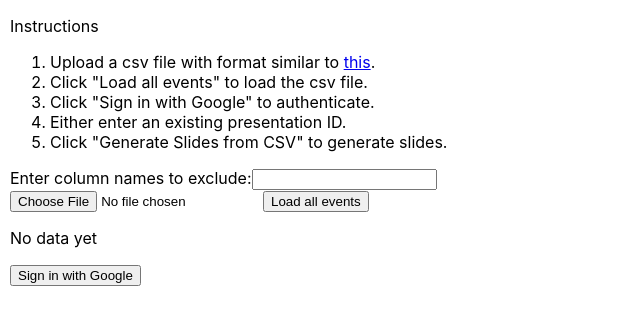
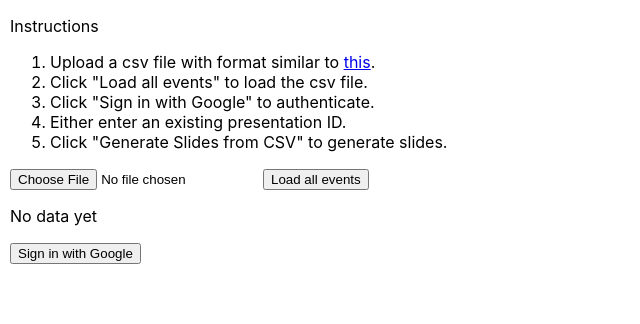
Before and after one commit to MIT-Scioly/slides-creator, a React (Create React App) app: page / in a window 1280 px wide. Shown: the top 324 px of the page, without its empty margins (0-640 px from the left). Built offline with nearby package versions, Linux system fonts and the light colour scheme; no server answers.

Commit message:
last year

```diff
--- a/src/App.js
+++ b/src/App.js
@@ -17,12 +17,12 @@ function App() {
         <li>Either enter an existing presentation ID.</li>
         <li>Click "Generate Slides from CSV" to generate slides.</li>
       </ol>
-      Enter column names to exclude:
-      <input
-        type="text"
-        name="exclude"
-        onChange={(event) => setExcludeText(event.target.value)}
-      />
+      {/*Enter column names to exclude:*/}
+      {/*<input*/}
+      {/*  type="text"*/}
+      {/*  name="exclude"*/}
+      {/*  onChange={(event) => setExcludeText(event.target.value)}*/}
+      {/*/>*/}
       <CsvLoader setCsvData={setCsvData} excludeText={excludeText}/>
       <p>{csvData ? "Data loaded" : "No data yet"}</p>
       <Slides csvData={csvData}/>
--- a/src/components/Slides.js
+++ b/src/components/Slides.js
@@ -24,11 +24,13 @@ export default function Slides({csvData}) {
   }
   const getPresentation = async () => {
     if (presentation) {
+      console.log(presentation)
       return presentation;
     }
     const res = await getPresentationObject(token, presentationId);
     const json = await res.json();
     setPresentation(json);
+    console.log(json)
     return json;
   }
 
@@ -36,7 +38,7 @@ export default function Slides({csvData}) {
     const dict = {};
     arr.forEach((item) => {
       // console.log(item)
-      dict[item['Event']] = item['Rankings'];
+      dict[item['Event'].replace("'", "").replace("*","").toLowerCase()] = item['Rankings'];
     });
     return dict;
   }
@@ -56,10 +58,11 @@ export default function Slides({csvData}) {
       if (elements.length === 7) {
         let title = elements[0].shape?.text?.textElements[1].textRun.content;
         if (title) {
-          title = title.trim()
+          title = title.trim().replace("’", "").replace("*","").toLowerCase()
           if (title in eventsDict) {
             console.log("title", title)
             const rankings = eventsDict[title];
+            console.log("rankings", rankings);
             // console.log("rankings", rankings);
             // console.log(slide)
             let bullets = []
@@ -83,6 +86,10 @@ export default function Slides({csvData}) {
         }
       }
     }
+    // print overall results
+    // console.log('overall rankings')
+    // const overallRankings = eventsDict['overall'];
+
     // TODO: uncomment later
     const res = await batchUpdateSlides(token, presentationId, requestList);
     console.log(res);
--- a/src/components/csvLoader.js
+++ b/src/components/csvLoader.js
@@ -15,6 +15,8 @@ export default function CsvLoader({setCsvData, excludeText}) {
       console.log("No data");
       return;
     }
+    // console.log(df)
+    console.log(event_name)
     const p_df = df.loc({
       rows: df[event_name]
         .le(top_num)
@@ -31,11 +33,13 @@ export default function CsvLoader({setCsvData, excludeText}) {
       return;
     }
     // return df.columns;
-    if (excludeText) {
-      return df.columns.filter((item) => !excludeText.split(",").includes(item));
-    } else {
-      return df.drop({columns: ["Team", "Team Penalties", "Total"]}).columns;
-    }
+    return df.columns.filter((item) => item !== "Team");
+    // if (excludeText) {
+    //   return df.columns.filter((item) => !excludeText.split(",").includes(item));
+    // } else {
+    //   // return df.drop({columns: ["Team", "Team Penalties", "Total"]}).columns;
+    //   return df.drop({columns: ["Overall", "Team", "w/o SoM", "Correct Final Score"]}).columns;
+    // }
     // scioly stuff: ["Team ID", "Group", "w/o SoM", "SoM Rank", "Correct Final Score"]
   }
 
```
Also changed, not shown: slides-verifier/data.csv (added), 2 other files (tests, documents, lock files or other folders).
